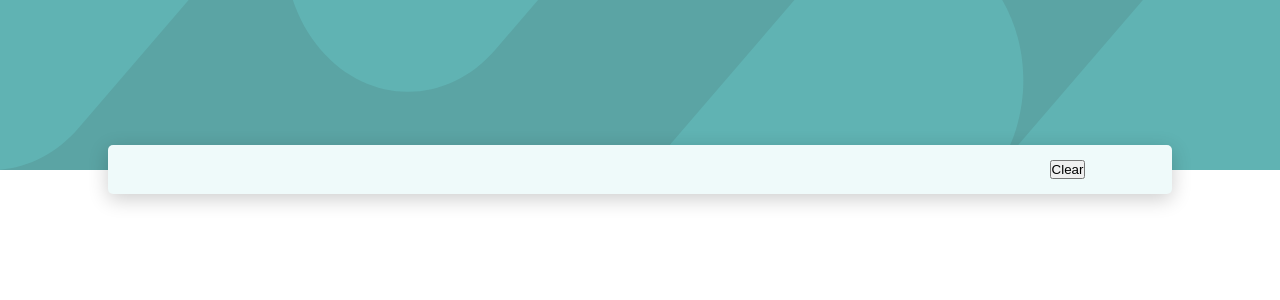
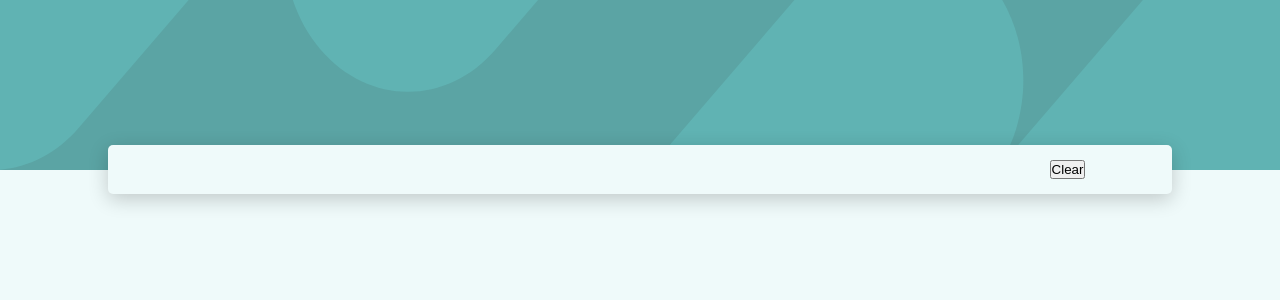
Before and after one commit to Halke/job-listings, a React (Create React App) app: page / in a window 1280 px wide. Shown: the top 300 px of the page. Built offline with nearby package versions, Linux system fonts and the light colour scheme.

Commit message:
Modified button default setting and body bg

```diff
--- a/src/index.css
+++ b/src/index.css
@@ -20,8 +20,17 @@ h6 {
   font-family: "Spartan", sans-serif;
 }
 
+button:focus {
+  outline: none;
+}
+
 body {
   max-width: 1440px;
+  margin-left: auto;
+  margin-right: auto;
+  background-color: var(--background-light_gray);
+  /* display: flex;
+  justify-content: center; */
 }
 
 @media screen and (max-width: 375px) {
```
